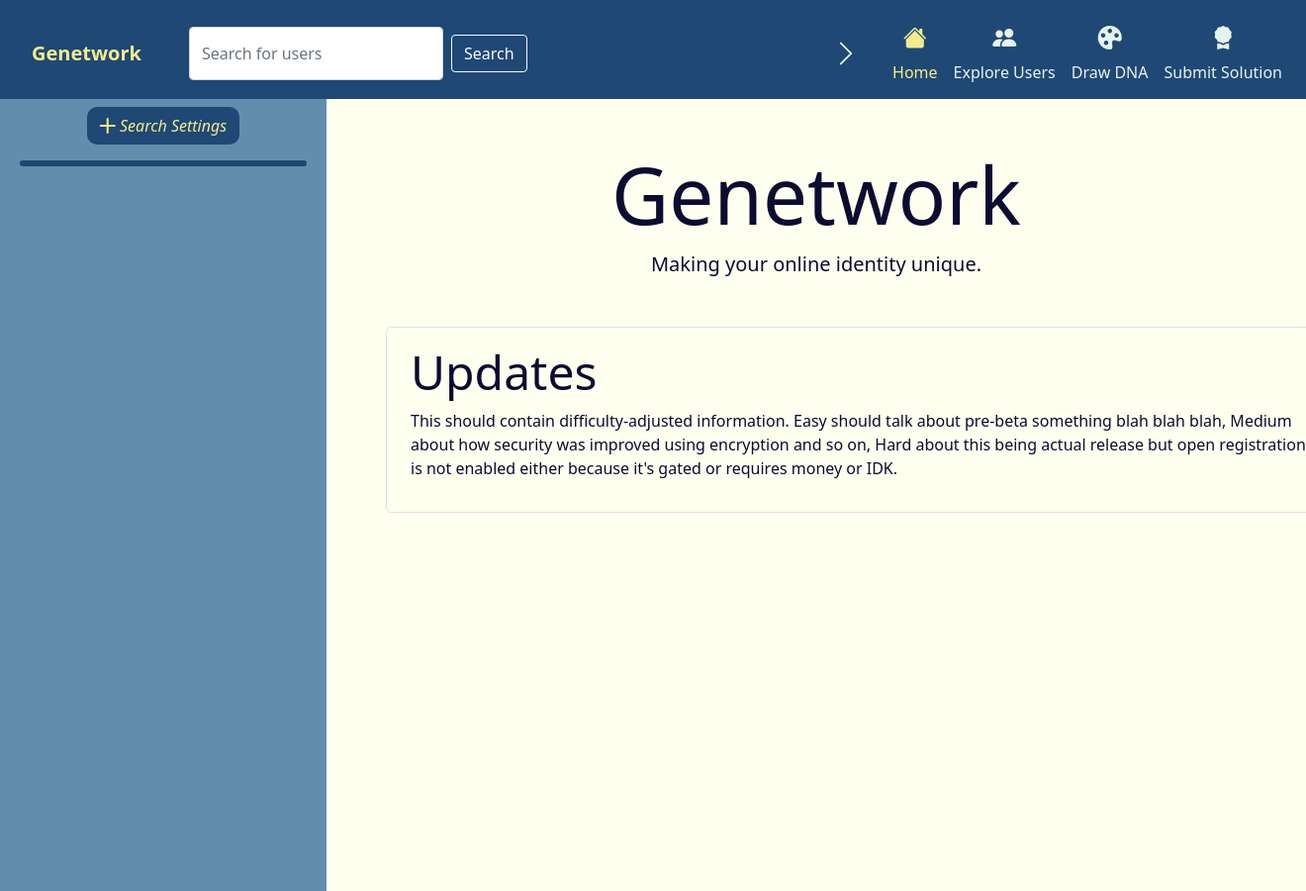
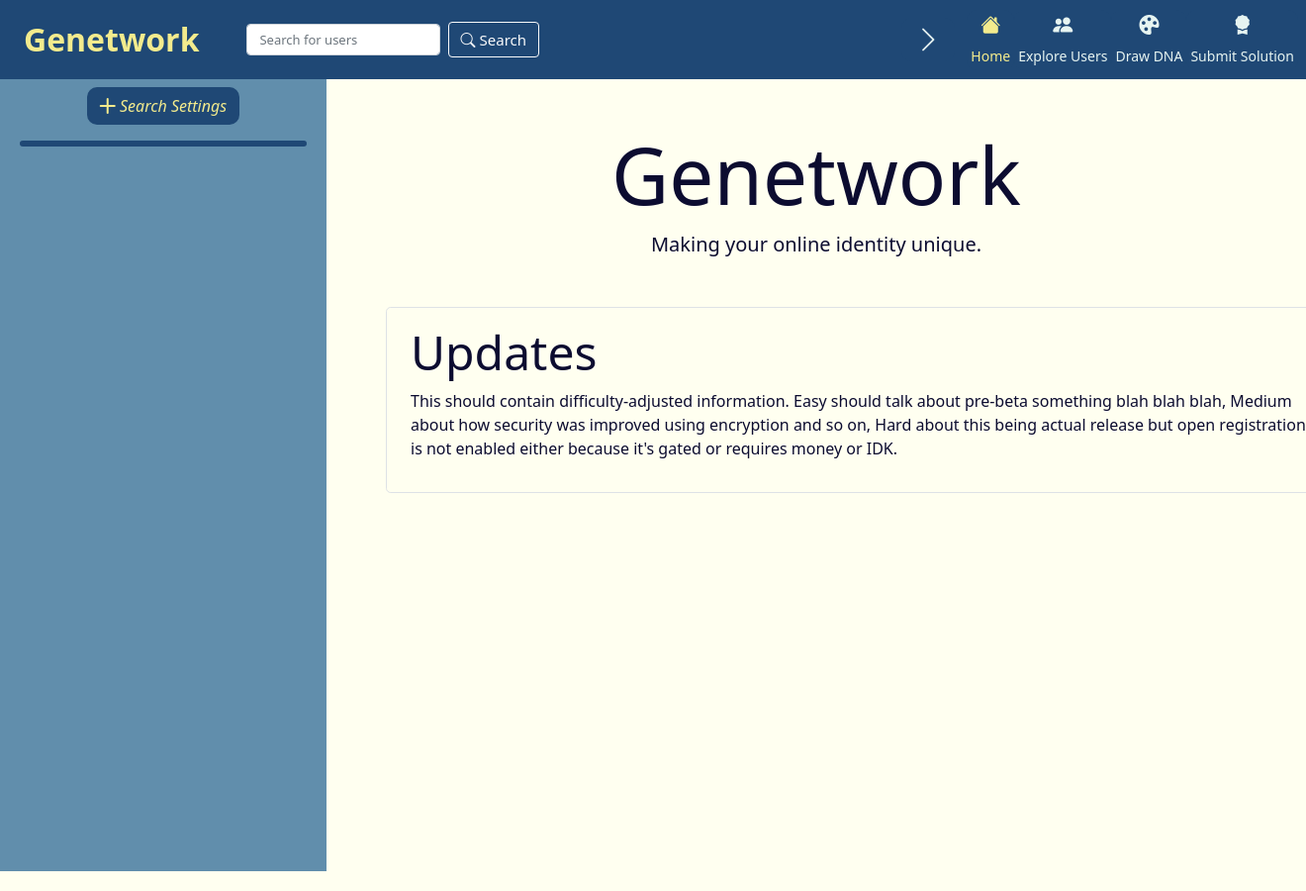
Before and after one commit to CiniMinis/workshop-project, a Flask app: page / in a window 1320 px wide. Shown: the whole page at 99% size. Run offline with Flask 2, Linux system fonts and the light colour scheme; parts of the project's set-up code (start-up, migrations or seed data) failed here and were passed over.

Commit message:
Navbar is now responsive

```diff
--- a/app/static/main.css
+++ b/app/static/main.css
@@ -82,6 +82,48 @@ canvas.avatar-big {
     color: var(--highlight-color);
 }
 
+.navbar {
+    height: 10vh;
+}
+
+#searchForm {
+    height: 4.5vh;
+    width: min(23%, 350px);
+}
+
+#searchForm > input[type='search'] {
+    font-size: min(2vh, 13px);
+    height: 4vh;
+}
+
+#searchForm > .btn {
+    height: 4.5vh;
+    /* max-width: 9vw; */
+    width: 7em;
+    font-size: min(2vh, 15px);
+}
+
+
+.navbar-brand {
+    font-size: 4vh;
+}
+
+.nav-link {
+    font-size: 1.75vh;
+}
+
+.navbar-nav .bi {
+    font-size: 2.5vh;
+}
+
+#sidebarSearchSettings {
+    font-size: 85%;
+}
+
+#sidebarSearchSettings select {
+    font-size: 95%;
+}
+
 .tab {
     margin-left: 40px;
 }
--- a/app/views/snippets/navbar.jinja
+++ b/app/views/snippets/navbar.jinja
@@ -9,29 +9,31 @@
 
 {% macro nav_link(url, name, icon, is_active=False) -%}
 <a href="{{url}}"
-    class="p-2 nav-link text-nowrap {% if is_active %}active{% endif %} text-center dark-btn">
+    class="p-1 nav-link text-nowrap {% if is_active %}active{% endif %} text-center dark-btn">
     <i class="bi {{icon}} d-block h4"></i>
     {{name}}
 </a>
 {%- endmacro %}
 
 <!-- Navbar snippet -->
-<nav class="navbar color-dark p-2">
+<nav class="navbar color-dark py-0">
     <!-- Brand -->
-    <a href="#" class="navbar-brand highlight-text p-4 me-4 fw-bold">
+    <a href="#" class="navbar-brand highlight-text px-4 py-0 me-4 fw-bold">
         Genetwork
     </a>
 
     <!-- Search bar -->
-    <form class="d-flex me-auto" id="searchForm" action='/' method='post'>
-        <input type="search" class="form-control" placeholder="Search for users" name="search" />
-        <button type="submit" class="btn btn-outline-light m-2">
-            Search
+    <form class="d-flex me-auto py-0 align-items-center" id="searchForm" action='/' method='post'>
+        <input type="search" class="form-control" placeholder="Search for users" name="search" size="30"/>
+        <button type="submit" class="btn btn-outline-light m-2 text-center">
+            <span class="d-flex align-items-center h-100 w-100 justify-content-center">
+                <i class="bi bi-search me-1"></i> Search
+            </span>
         </button>
     </form>
 
     <!-- Toggle page selection -->
-    <div class="p-1 flex-shrink-1">
+    <div class="px-1 py-0 flex-shrink-1">
         <button type="button" class="navbar-toggler dark-btn" id="navbarPagesToggler" data-bs-toggle="collapse"
             data-bs-target="#navbarPagesList">
             <i class="bi h3"></i>
@@ -39,7 +41,7 @@
     </div>
 
     <!-- Page navigation links-->
-    <div class="p-2 collapse show collapse-horizontal" id="navbarPagesList" aria-expanded="true">
+    <div class="px-2 py-0 collapse show collapse-horizontal" id="navbarPagesList" aria-expanded="true">
         <div class="d-flex flex-row navbar-nav">
             {% for page, url, name, icon in navbar_page_links %}
                 {{nav_link(url, name, icon, page==active_page)}}
```
